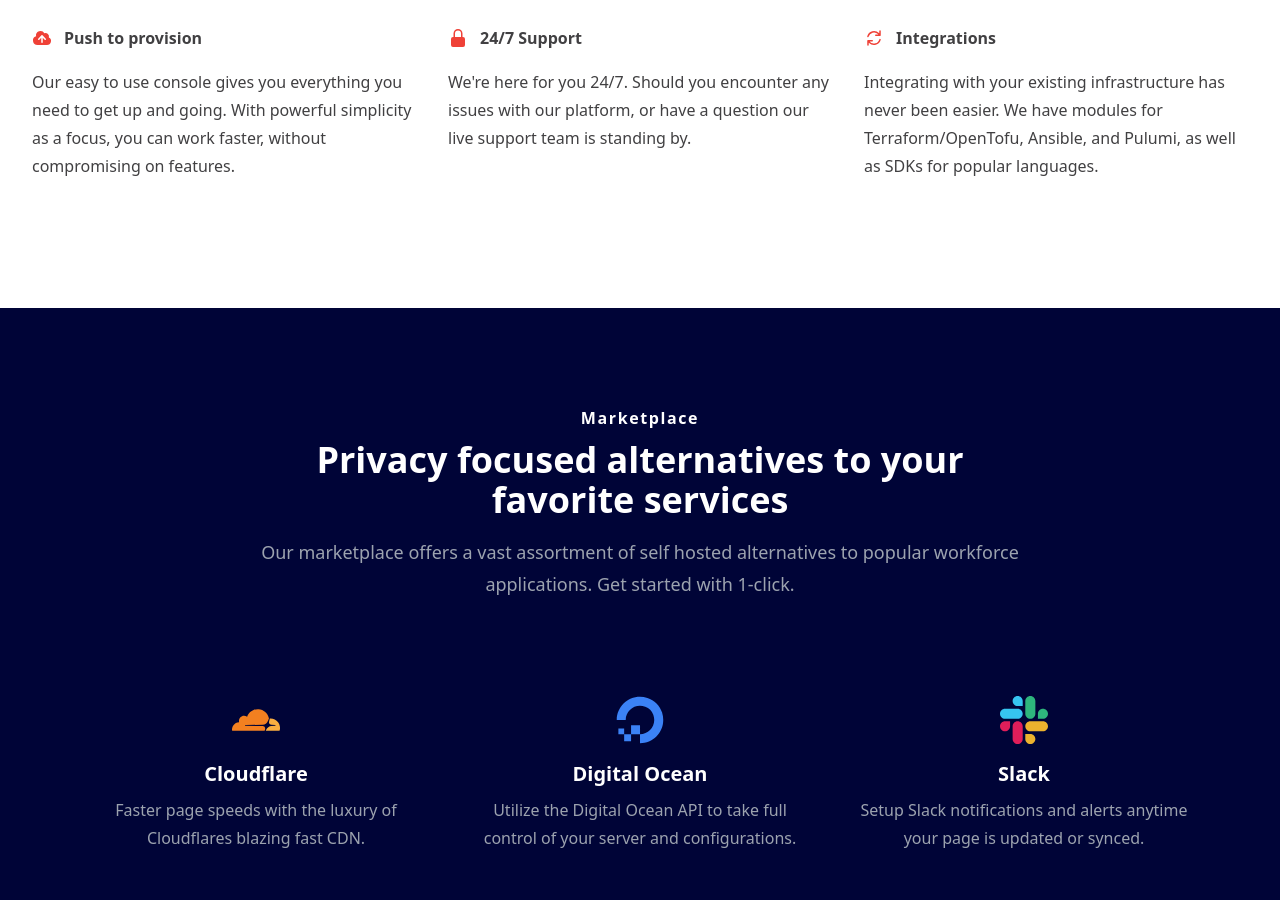
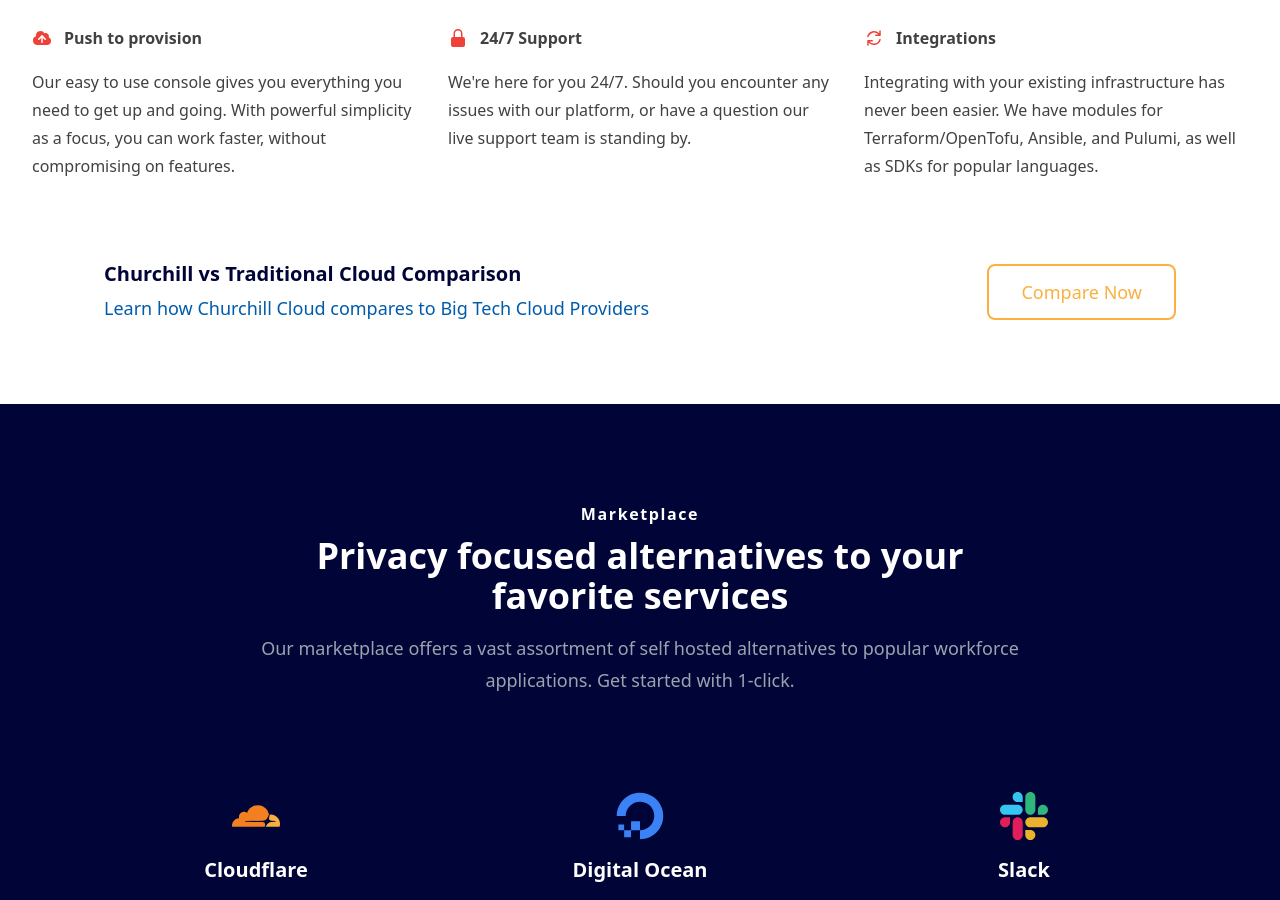
Before and after one commit to annarider/churchill-cloud-front, a Jekyll site: the page built from index.html, in a window 1280 px wide and 900 px high, scrolled down 1344 px. Built offline with Jekyll 4.4.1, drawn with Linux system fonts in a browser that asks for light colours.

Commit message:
Add: Working links to all buttons

```diff
--- a/index.html
+++ b/index.html
@@ -132,6 +132,31 @@
           </dd>
         </div>
       </dl>
+    </div>
+    <div
+    class="relative mx-auto w-full max-w-6xl px-10 py-8 text-neutral md:px-5 md:py-20"
+    style="z-index: 1"
+  >
+    <div class="flex flex-col items-center justify-between md:flex-row">
+      <div class="relative flex-none px-5 md:flex-shrink-0">
+        <h3
+          class="mb-1 mt-0 box-border text-xl font-semibold tracking-normal text-primary-dark"
+          style="line-height: 1.4"
+        >
+          Churchill vs Traditional Cloud Comparison
+        </h3>
+        <p class="mb-6 mt-0 box-border text-lg leading-8 text-primary md:mb-0">
+          Learn how Churchill Cloud compares to Big Tech Cloud Providers
+        </p>
+      </div>
+      <div class="relative flex-shrink-0 px-5">
+        <a
+          class="inline-block rounded-lg border-2 border-secondary bg-transparent px-8 py-3 text-lg font-medium text-secondary transition-colors duration-200 hover:bg-secondary/10"
+          href="{{ '/comparison/' | relative_url }}"
+        >
+          Compare Now
+        </a>
+      </div>
     </div>
   </div>
 </div>
@@ -376,7 +401,7 @@
       <div class="relative flex-shrink-0 px-5">
         <a
           class="inline-block rounded-lg border-2 border-secondary bg-transparent px-8 py-3 text-lg font-medium text-secondary transition-colors duration-200 hover:bg-secondary/10"
-          href="#!"
+          href="http://my.churchillcloud.com/"
         >
           Get Started
         </a>
```
